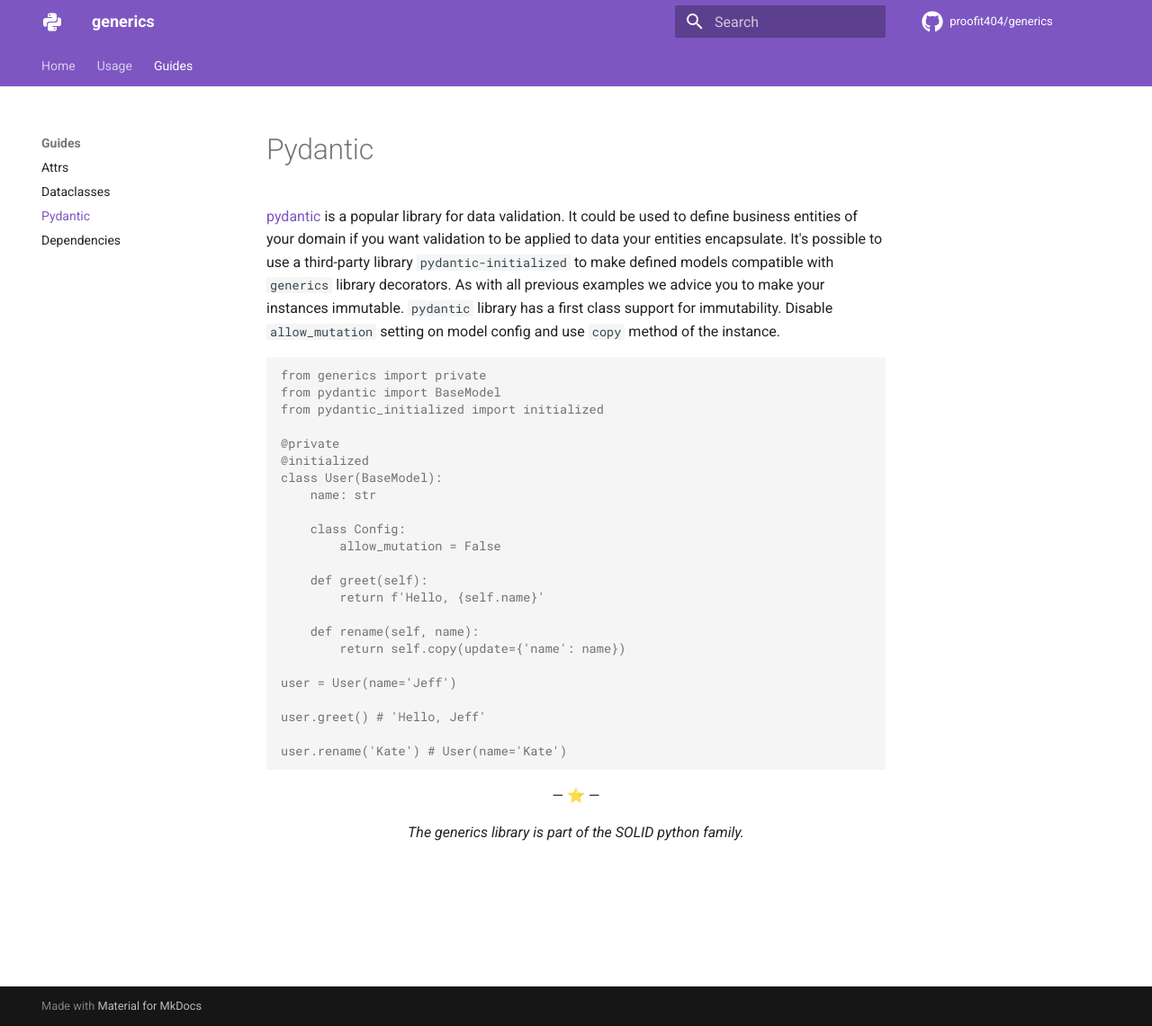
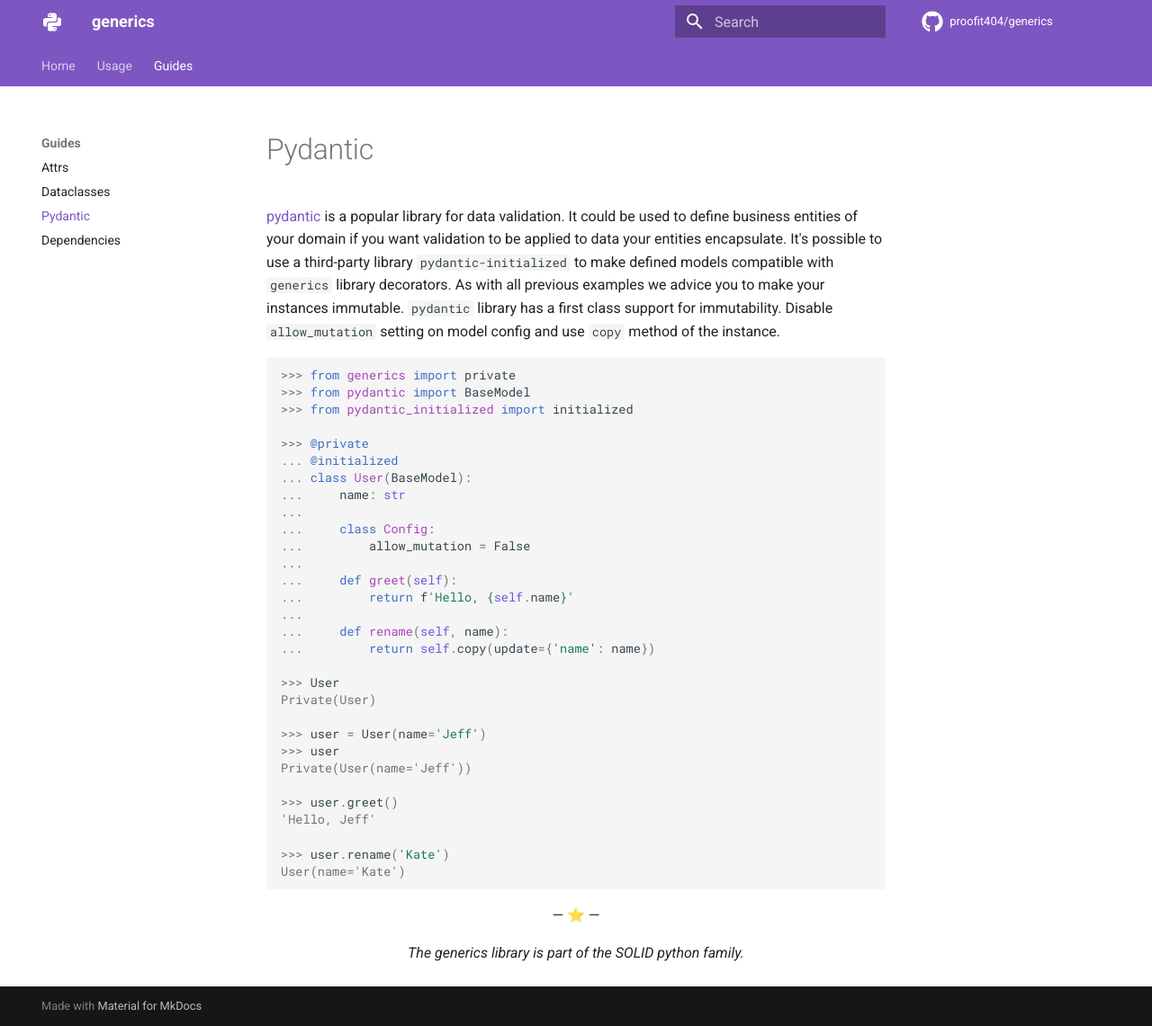
Before and after one commit to proofit404/generics, an MkDocs documentation site: the page built from docs/pydantic.md, in a window 1280 px wide and 1141 px high. Shown: the whole window at 90% size. Built offline with MkDocs 1.6.1 and Material for MkDocs 9.7.7, drawn with Linux system fonts in a browser that asks for light colours; comment, search, counter and statistics services are not loaded.

Commit message:
docs: enable pydantic code examples #217

````diff
--- a/docs/pydantic.md
+++ b/docs/pydantic.md
@@ -11,29 +11,36 @@
 
 ```pycon
 
-from generics import private
-from pydantic import BaseModel
-from pydantic_initialized import initialized
+>>> from generics import private
+>>> from pydantic import BaseModel
+>>> from pydantic_initialized import initialized
 
-@private
-@initialized
-class User(BaseModel):
-    name: str
+>>> @private
+... @initialized
+... class User(BaseModel):
+...     name: str
+...
+...     class Config:
+...         allow_mutation = False
+...
+...     def greet(self):
+...         return f'Hello, {self.name}'
+...
+...     def rename(self, name):
+...         return self.copy(update={'name': name})
 
-    class Config:
-        allow_mutation = False
+>>> User
+Private(User)
 
-    def greet(self):
-        return f'Hello, {self.name}'
+>>> user = User(name='Jeff')
+>>> user
+Private(User(name='Jeff'))
 
-    def rename(self, name):
-        return self.copy(update={'name': name})
+>>> user.greet()
+'Hello, Jeff'
 
-user = User(name='Jeff')
-
-user.greet() # 'Hello, Jeff'
-
-user.rename('Kate') # User(name='Kate')
+>>> user.rename('Kate')
+User(name='Kate')
 
 ```
 
````
